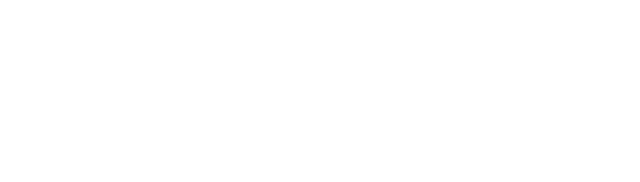
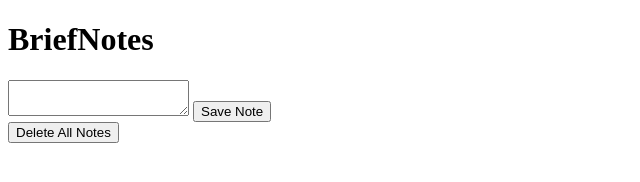
Before and after one commit to Homer20/BriefNotes, a browser extension: page index.html in a window 1280 px wide. Shown: the whole page, without its empty margins (0-640 px from the left). Drawn offline with Linux system fonts and the light colour scheme.

Commit message:
adding buttons to html file

```diff
--- a/index.html
+++ b/index.html
@@ -5,5 +5,14 @@
     <meta charset="utf-8">
 </head>
 <body>
+    <div class="container">
+        <h1 class="main-title">BriefNotes</h1>
+        <div class="notification" id="saveNotification"></div>
+        <textarea id="noteArea"></textarea>
+        <button class="button" id="saveBtn">Save Note</button>
+        <div id="notesHistory"></div>
+        <button class="button" id="clearAllBtn">Delete All Notes</button>
+    </div>
+    <script src="../js/expand.js"></script>
 </body>
 </html>
```
